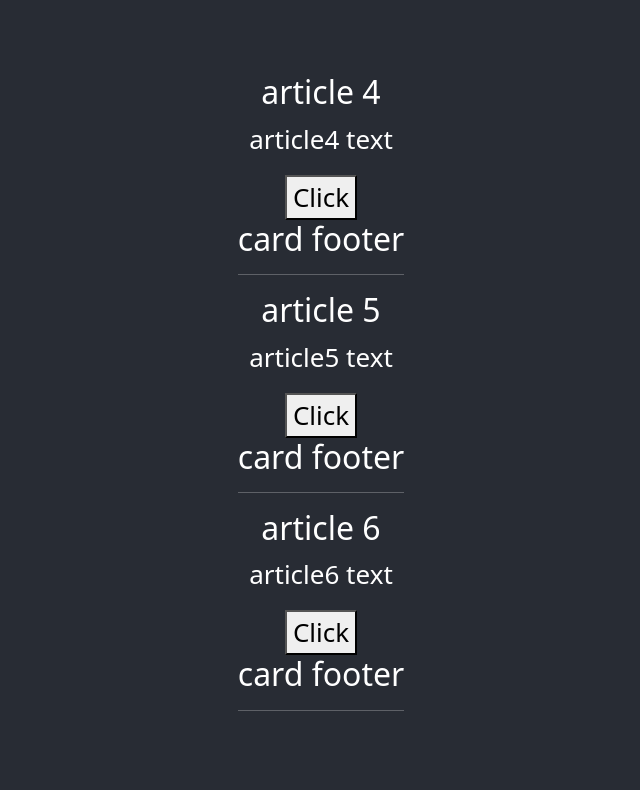
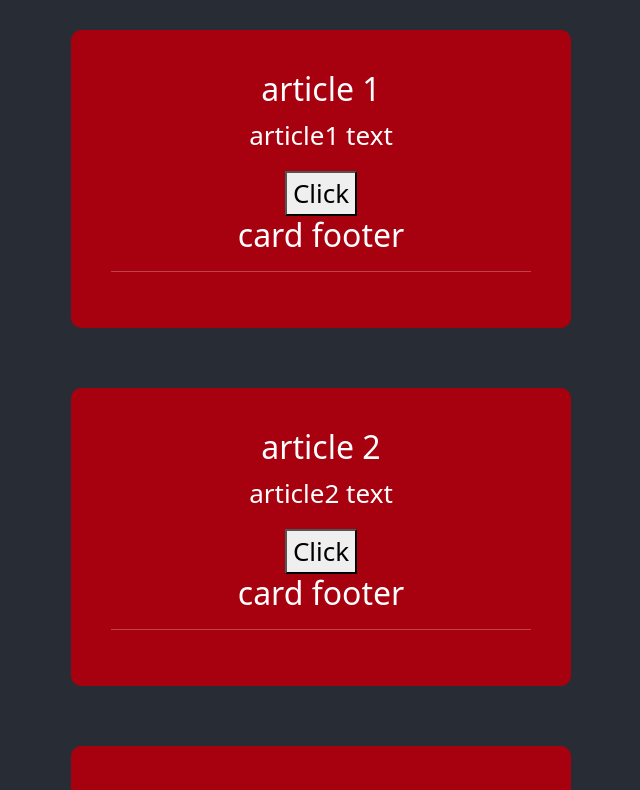
Before and after one commit to AshkanMH1383/react-sandbox, a React (Create React App) app in the folder first-app/: page / in a window 1280 px wide. Shown: the top 790 px of the page, without its empty margins (319-959 px from the left). Built offline with nearby package versions, Linux system fonts and the light colour scheme.

Commit message:
Create Component Folder and add style for Card

```diff
--- a/first-app/src/App.js
+++ b/first-app/src/App.js
@@ -1,6 +1,5 @@
-
 import './App.css';
-import Card from './Card';
+import Card from './components/Card';
 import { Component , useState } from 'react';
 
 function App() {
@@ -11,22 +10,14 @@ function App() {
       { id : 3 , title : 'article 3' , body : 'article3 text'},
     ]
   })
-  setTimeout(()=> {
-  setArticleState({
-    articles : [
-      { id : 4 , title : 'article 4' , body : 'article4 text'},
-      { id : 5 , title : 'article 5' , body : 'article5 text'},
-      { id : 6 , title : 'article 6' , body : 'article6 text'},
-    ]
-  })
-},3000)
 
   return (
     <div className="App">
       <header className="App-header">
-          <Card title={ stateArticle.articles[0].title } body={ stateArticle.articles[0].body } />
-          <Card title={ stateArticle.articles[1].title } body={ stateArticle.articles[1].body } />
-          <Card title={ stateArticle.articles[2].title } body={ stateArticle.articles[2].body } />
+          {
+            stateArticle.articles.map((article) => <Card key={article.id} title={article.title} body={article.body} />)
+          }
+
       </header>
     </div>
   );
--- /dev/null
+++ b/first-app/src/components/Card.css
@@ -0,0 +1,7 @@
+.Card {
+    background-color: rgb(167, 0, 14);
+    padding: 40px;
+    border-radius: 10px;
+    width: 500px;
+    margin: 30px;
+}
--- a/first-app/src/Card.js
+++ b/first-app/src/components/Card.js
@@ -1,5 +1,5 @@
 import React , {Component} from 'react';
-
+import './Card.css';
 
 // function Card(props) {
 //     return (
```
